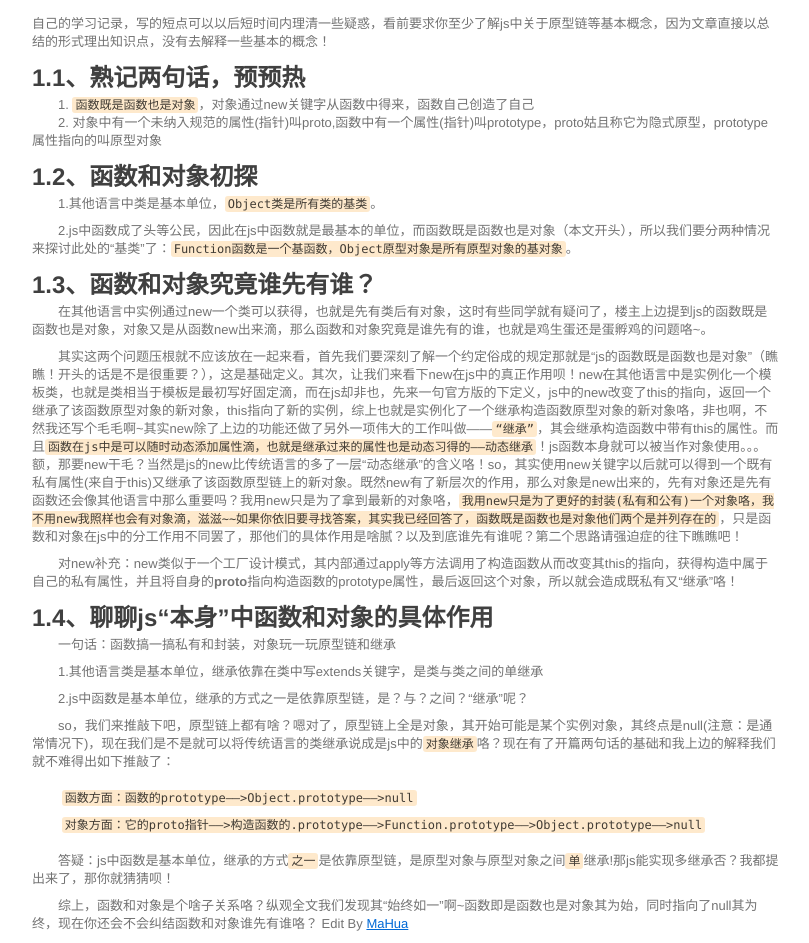
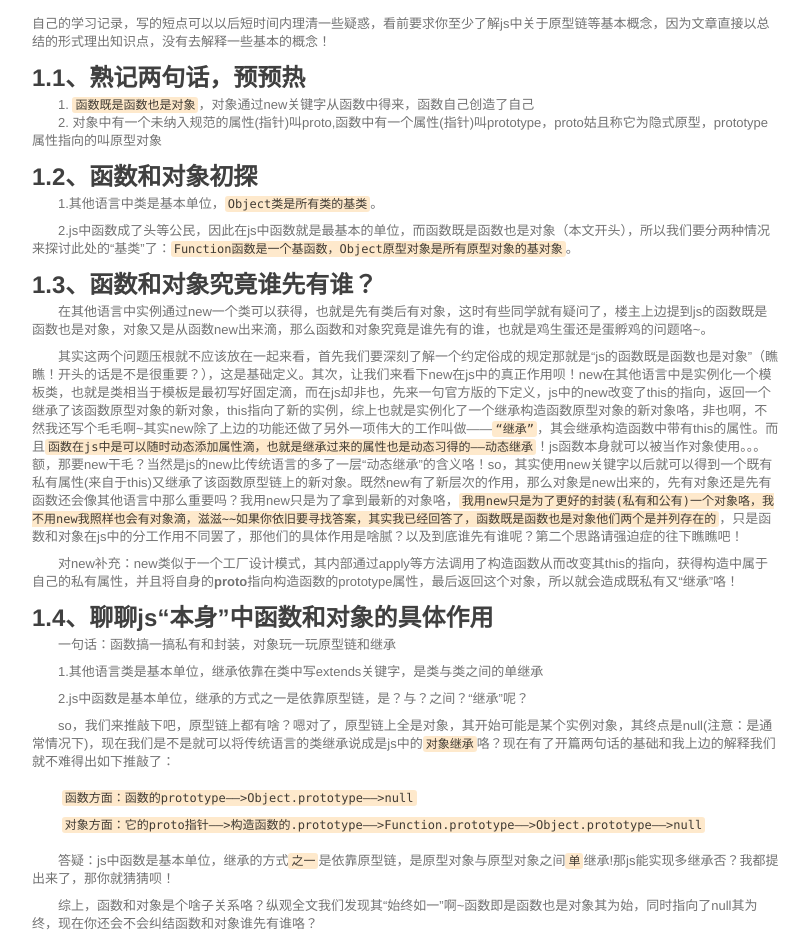
Before and after one commit to hxxiaolong/blog, a plain HTML site: page oo_oo.html in a window 1280 px wide. Shown: the part 49-992 px from the top of the page, without its empty margins (234-1043 px from the left). Drawn offline with Linux system fonts and the light colour scheme.

Commit message:
Update oo_oo.html

```diff
--- a/oo_oo.html
+++ b/oo_oo.html
@@ -1,5 +1,4 @@
 
-<!-- saved from url=(0060)file:///C:/Users/Administrator/Downloads/untitled%20(4).html -->
 <html lang="en"><head><meta http-equiv="Content-Type" content="text/html; charset=UTF-8">
 
     <title>聊聊传统oo和js的某些对比——对象/函数/new关键字等</title>
@@ -54,5 +53,5 @@
 
 </p>
 <p>　　综上，函数和对象是个啥子关系咯？纵观全文我们发现其“始终如一”啊~函数即是函数也是对象其为始，同时指向了null其为终，现在你还会不会纠结函数和对象谁先有谁咯？
-Edit By <a href="http://mahua.jser.me/">MaHua</a></p>
+
 </body></html>
```
